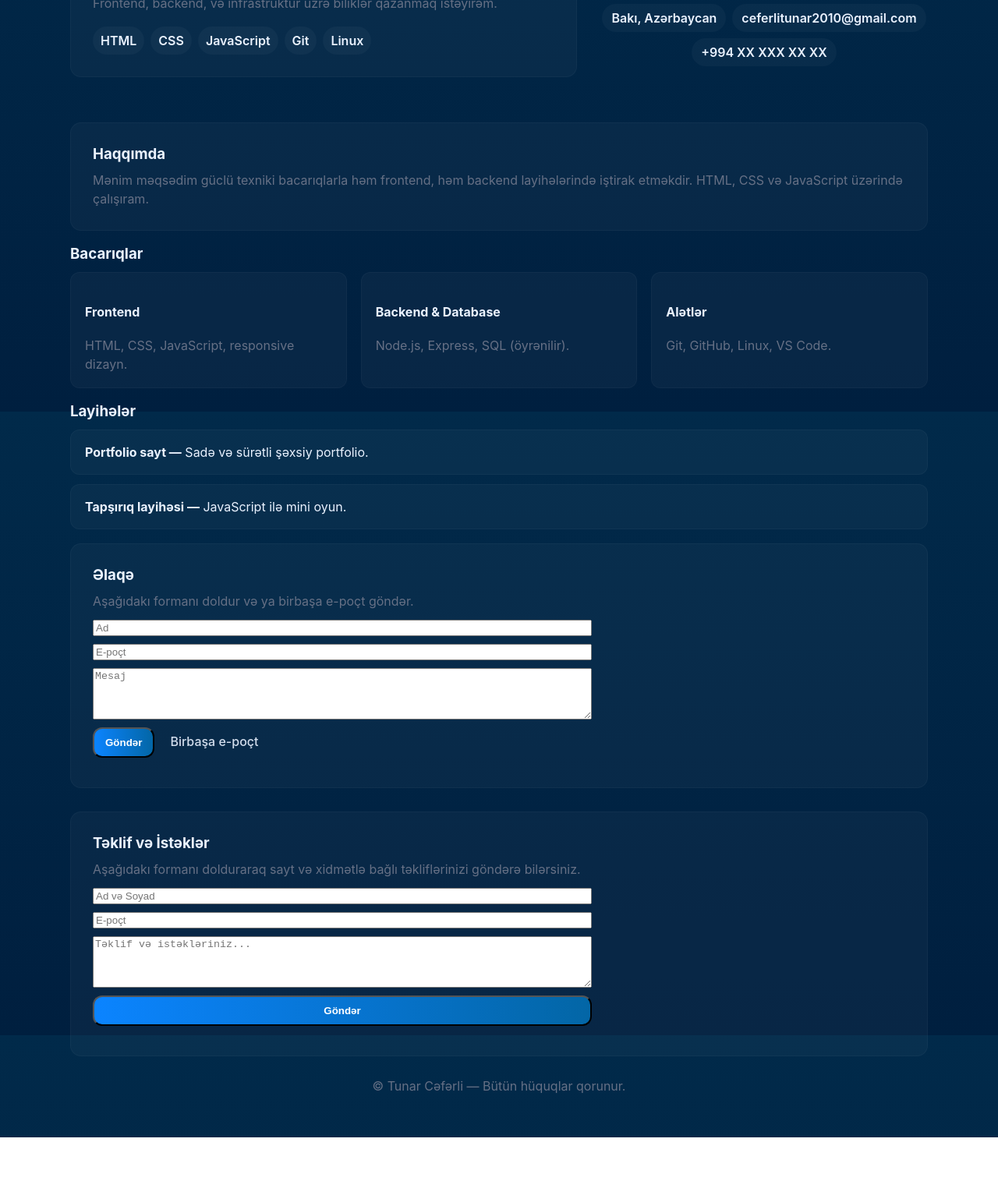
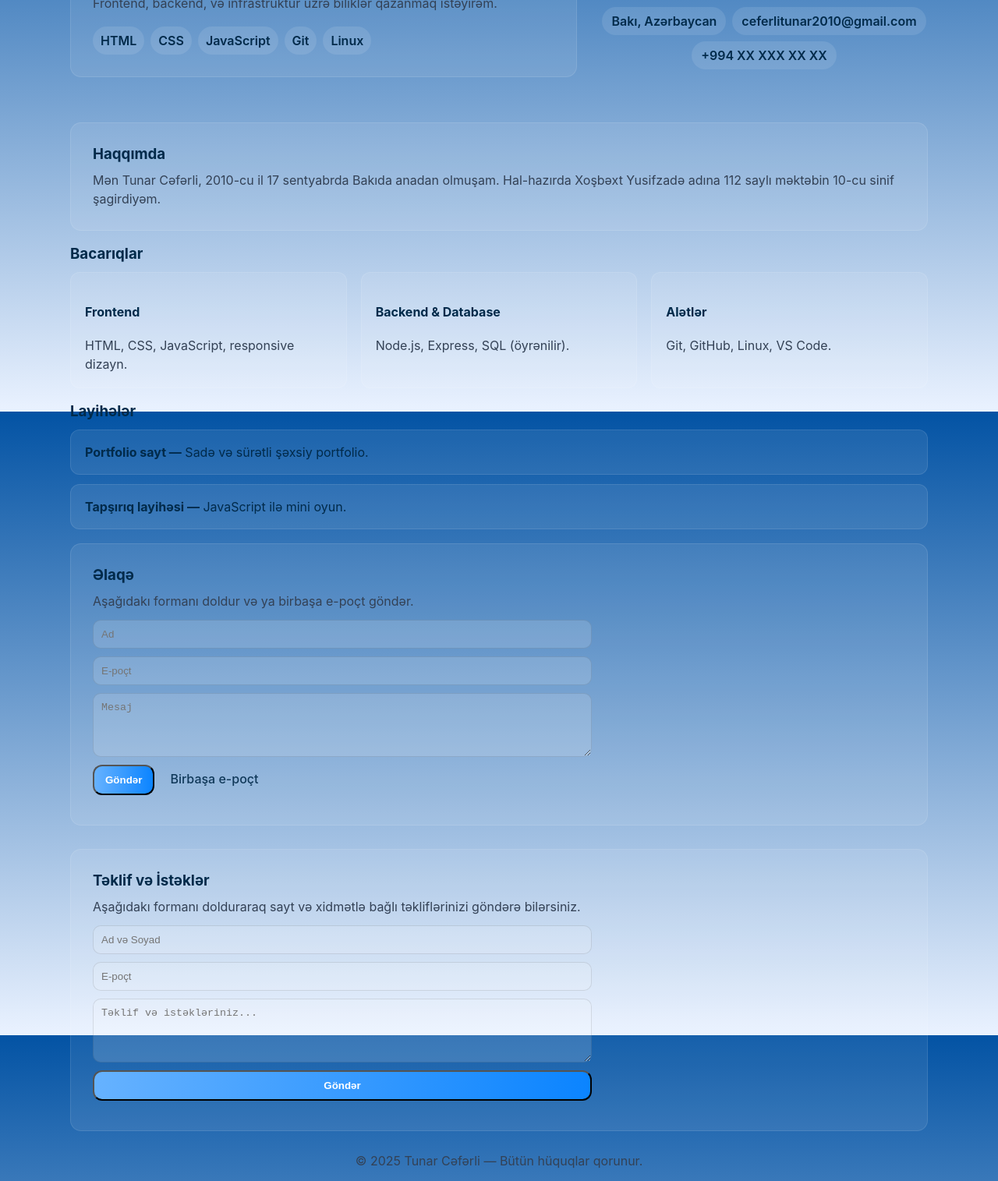
Before and after one commit to ceferlitunar2010-maker/tunarceferli.com, a plain HTML site: page index.html in a window 1280 px wide. Shown: the part 272-1787 px from the top of the page at 78% size. Before the commit the page ends 1731 px from the top, so only its background shows below. Drawn offline with Linux system fonts and the light colour scheme.

Commit message:
Update index.html

```diff
--- a/index.html
+++ b/index.html
@@ -7,15 +7,22 @@
   <meta name="description" content="Tunar Cəfərli — IT mütəxəssisi portfolio səhifəsi." />
   <style>
     :root{
-      --blue-900:#012A4A;
-      --blue-700:#0366A6;
-      --blue-500:#0B84FF;
-      --muted:#667085;
-      --card: rgba(255,255,255,0.03);
+      --blue-900:#0353A4;
+      --blue-700:#0B84FF;
+      --blue-500:#66B2FF;
+      --muted:#334155;
+      --card: rgba(255,255,255,0.08);
       --radius:14px;
     }
     *{box-sizing:border-box}
-    html,body{height:100%;margin:0;font-family:Inter, system-ui, -apple-system, "Segoe UI", Roboto, Arial; background: linear-gradient(180deg,var(--blue-900) 0%, #001f3f 100%); color:#EAF2FF; -webkit-font-smoothing:antialiased;}
+    html,body{
+      height:100%;
+      margin:0;
+      font-family:Inter, system-ui, -apple-system, "Segoe UI", Roboto, Arial;
+      background: linear-gradient(180deg,#0353A4 0%, #EAF2FF 100%);
+      color:#012A4A;
+      -webkit-font-smoothing:antialiased;
+    }
     a{color:inherit;text-decoration:none}
     .container{width:94%;max-width:1100px;margin:0 auto;padding:28px 0}
 
@@ -23,25 +30,25 @@
     .brand{display:flex;gap:12px;align-items:center}
     .logo{width:56px;height:56px;border-radius:12px;background:linear-gradient(135deg,var(--blue-700),var(--blue-500));display:flex;align-items:center;justify-content:center;font-weight:800;color:white;font-size:20px}
     nav{display:flex;gap:18px;align-items:center}
-    .nav-link{padding:8px 12px;border-radius:10px;font-weight:500;color:rgba(234,242,255,0.9)}
-    .nav-link:hover{background:rgba(255,255,255,0.04)}
+    .nav-link{padding:8px 12px;border-radius:10px;font-weight:500;color:rgba(1,42,74,0.9)}
+    .nav-link:hover{background:rgba(255,255,255,0.1)}
     .cta{background:linear-gradient(90deg,var(--blue-500),var(--blue-700));padding:10px 14px;border-radius:12px;font-weight:700;color:white}
 
     .hero{display:grid;grid-template-columns:1fr 420px;gap:30px;align-items:center;padding:40px 0}
-    .hero-card{background:var(--card);padding:28px;border-radius:var(--radius);border:1px solid rgba(255,255,255,0.03)}
+    .hero-card{background:var(--card);padding:28px;border-radius:var(--radius);border:1px solid rgba(255,255,255,0.1)}
     .title{font-size:28px;margin:0 0 8px;line-height:1.05}
     .subtitle{color:var(--muted);margin:0 0 18px}
     .badges{display:flex;gap:8px;flex-wrap:wrap}
-    .badge{background:rgba(255,255,255,0.03);padding:8px 10px;border-radius:999px;font-weight:600}
+    .badge{background: rgba(255,255,255,0.1);padding:8px 10px;border-radius:999px;font-weight:600;color:#012A4A}
 
     .profile{display:flex;flex-direction:column;gap:12px;align-items:center}
-    .avatar{width:100%;max-width:320px;border-radius:16px;overflow:hidden;border:2px solid rgba(255,255,255,0.04);background:linear-gradient(135deg,var(--blue-700),var(--blue-500));display:flex;align-items:center;justify-content:center;padding:26px}
+    .avatar{width:100%;max-width:320px;border-radius:16px;overflow:hidden;border:2px solid rgba(255,255,255,0.1);background:linear-gradient(135deg,var(--blue-700),var(--blue-500));display:flex;align-items:center;justify-content:center;padding:26px;color:white;font-weight:800;font-size:24px}
     .contact{display:flex;gap:8px;flex-wrap:wrap;justify-content:center}
-    .chip{background:var(--card);padding:8px 12px;border-radius:999px;font-weight:600;color:#EAF2FF}
+    .chip{background: rgba(255,255,255,0.1);padding:8px 12px;border-radius:999px;font-weight:600;color:#012A4A}
 
     section{margin-top:26px}
     .grid-3{display:grid;grid-template-columns:repeat(3,1fr);gap:18px}
-    .card{background:var(--card);padding:18px;border-radius:12px;border:1px solid rgba(255,255,255,0.03)}
+    .card{background:var(--card);padding:18px;border-radius:12px;border:1px solid rgba(255,255,255,0.1)}
     h3{margin:0 0 10px}
     p{margin:0;color:var(--muted);line-height:1.5}
 
@@ -49,11 +56,8 @@
 
     @media (max-width:980px){.hero{grid-template-columns:1fr;}.grid-3{grid-template-columns:repeat(2,1fr)}}
     @media (max-width:600px){header{padding-bottom:8px} nav{display:none} .hero{gap:18px} .grid-3{grid-template-columns:1fr} .title{font-size:22px}}
-    .muted{color:var(--muted)}
-    .skills{display:flex;gap:8px;flex-wrap:wrap}
-    .skill{background:rgba(255,255,255,0.03);padding:7px 10px;border-radius:8px;font-weight:600}
-    .fit{word-wrap:break-word;overflow-wrap:break-word}
-    input, textarea{color:#EAF2FF}
+    input, textarea{color:#012A4A;background:rgba(255,255,255,0.15);border:1px solid rgba(0,0,0,0.1);border-radius:10px;padding:10px}
+    button{cursor:pointer}
   </style>
 </head>
 <body>
@@ -80,7 +84,7 @@
       <!-- Hero -->
       <section class="hero">
         <div class="hero-card">
-          <h1 class="title">Salam, mən <span style="color:var(--blue-500)">Tunar Cəfərli</span></h1>
+          <h1 class="title">Salam, mən <span style="color:var(--blue-700)">Tunar Cəfərli</span></h1>
           <p class="subtitle fit">Mən öyrənməyə və praktiki layihələr yaratmağa böyük həvəsli gəncəm. Frontend, backend, və infrastruktur üzrə biliklər qazanmaq istəyirəm.</p>
           <div style="margin-top:18px" class="badges">
             <div class="badge">HTML</div>
@@ -104,7 +108,7 @@
       <!-- Haqqımda -->
       <section id="about" class="hero-card" style="margin-top:18px">
         <h3>Haqqımda</h3>
-        <p class="fit">Mənim məqsədim güclü texniki bacarıqlarla həm frontend, həm backend layihələrində iştirak etməkdir. HTML, CSS və JavaScript üzərində çalışıram.</p>
+        <p>Mən Tunar Cəfərli, 2010-cu il 17 sentyabrda Bakıda anadan olmuşam. Hal-hazırda Xoşbəxt Yusifzadə adına 112 saylı məktəbin 10-cu sinif şagirdiyəm.</p>
       </section>
 
       <!-- Bacarıqlar -->
@@ -139,12 +143,10 @@
       <section id="contact" style="margin-top:18px" class="hero-card">
         <h3>Əlaqə</h3>
         <p class="muted">Aşağıdakı formanı doldur və ya birbaşa e-poçt göndər.</p>
-
         <form id="contactForm" style="margin-top:12px;display:grid;gap:10px;max-width:640px">
           <input id="name" type="text" placeholder="Ad" required/>
           <input id="email" type="email" placeholder="E-poçt" required/>
           <textarea id="message" placeholder="Mesaj" rows="4" required></textarea>
-
           <div style="display:flex;gap:8px;flex-wrap:wrap">
             <button type="submit" class="cta">Göndər</button>
             <a class="nav-link" href="mailto:ceferlitunar2010@gmail.com?subject=Portfolio">Birbaşa e-poçt</a>
@@ -157,7 +159,6 @@
       <section id="feedback" style="margin-top:30px" class="hero-card">
         <h3>Təklif və İstəklər</h3>
         <p class="muted">Aşağıdakı formanı dolduraraq sayt və xidmətlə bağlı təkliflərinizi göndərə bilərsiniz.</p>
-
         <form id="feedbackForm" style="margin-top:12px;display:grid;gap:10px;max-width:640px">
           <input id="fbName" type="text" placeholder="Ad və Soyad" required/>
           <input id="fbEmail" type="email" placeholder="E-poçt" required/>
@@ -166,6 +167,7 @@
           <div id="fbMsg" style="color:var(--muted);font-size:14px"></div>
         </form>
       </section>
+
     </main>
 
     <footer>
@@ -178,15 +180,39 @@
 
     // Kontakt forması
     const form = document.getElementById('contactForm');
-    form.addEventListener('submit', (e) => {
+    form.addEventListener('submit', (e)=>{
       e.preventDefault();
-      const name = document.getElementById('name').value.trim();
-      const email = document.getElementById('email').value.trim();
-      const msg = document.getElementById('message').value.trim();
-      const info = document.getElementById('formMsg');
-      if (!name || !email || !msg) {
-        info.textContent = 'Zəhmət olmasa bütün sahələri doldurun.';
-        return;
-      }
-      const subject = encodeURIComponent('Portfolio əlaqə: ' + name);
-      const body = encodeURIComponent('Ad: ' +
+      const name=document.getElementById('name').value.trim();
+      const email=document.getElementById('email').value.trim();
+      const msg=document.getElementById('message').value.trim();
+      const info=document.getElementById('formMsg');
+      if(!name||!email||!msg){info.textContent='Zəhmət olmasa bütün sahələri doldurun.';return;}
+      const subject=encodeURIComponent('Portfolio əlaqə: '+name);
+      const body=encodeURIComponent('Ad: '+name+'\nE-poçt: '+email+'\n\n'+msg);
+      window.location.href=`mailto:ceferlitunar2010@gmail.com?subject=${subject}&body=${body}`;
+    });
+
+    // Təklif & istək forması
+    const fbForm=document.getElementById('feedbackForm');
+    fbForm.addEventListener('submit',(e)=>{
+      e.preventDefault();
+      const name=document.getElementById('fbName').value.trim();
+      const email=document.getElementById('fbEmail').value.trim();
+      const msg=document.getElementById('fbMessage').value.trim();
+      const info=document.getElementById('fbMsg');
+      if(!name||!email||!msg){info.textContent='Zəhmət olmasa bütün sahələri doldurun.';return;}
+      const subject=encodeURIComponent('Təklif/İstək: '+name);
+      const body=encodeURIComponent('Ad və Soyad: '+name+'\nE-poçt: '+email+'\n\nTəklif/İstək:\n'+msg);
+      window.location.href=`mailto:ceferlitunar2010@gmail.com?subject=${subject}&body=${body}`;
+    });
+
+    // Smooth scroll
+    document.querySelectorAll('a[href^="#"]').forEach(a=>{
+      a.addEventListener('click',(e)=>{
+        const href=a.getAttribute('href');
+        if(href.length>1){e.preventDefault();document.querySelector(href).scrollIntoView({behavior:'smooth',block:'start'});}
+      });
+    });
+  </script>
+</body>
+</html>
```
